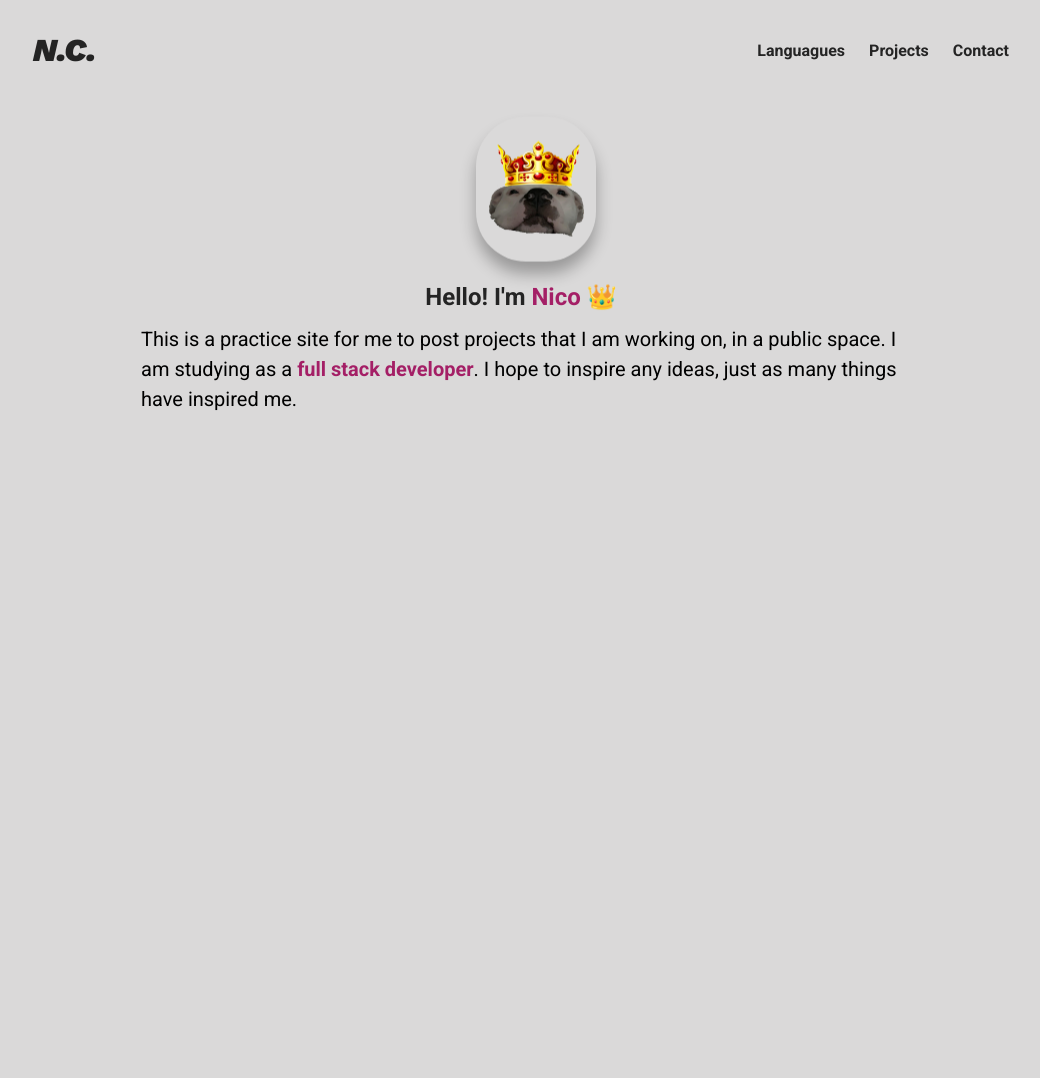
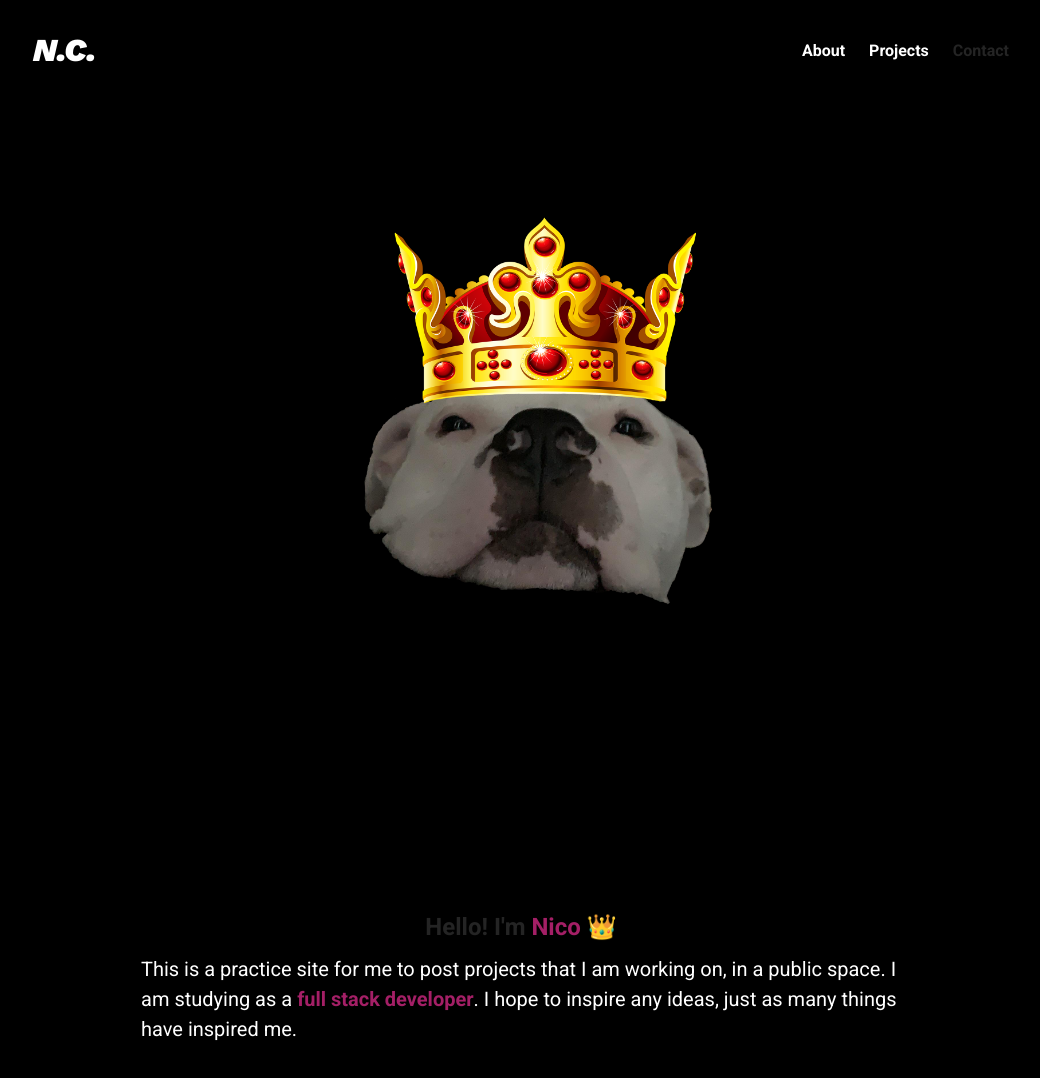
Before and after one commit to NicoChava/eportfoliopractice, a plain HTML site: page index.html in a window 1280 px wide. Shown: the whole page, without its empty margins (119-1159 px from the left). Before the commit the page ends 800 px from the top, so only its background shows below. Drawn offline with nearby package versions, Linux system fonts and the light colour scheme.

Commit message:
Big overhaul to layout of site. Need to clean up classes

```diff
--- a/index.html
+++ b/index.html
@@ -10,16 +10,14 @@
 </head>
 
 <body>
-    <section id="about-me">
-
     <nav>
-            <div><a class="personal__logo" href="#about-me">N.C.</a></div>
+        <div><a class="personal__logo" href="#logo">N.C.</a></div>
         <ul class="nav__link--list">
             <li><a class="
                 nav__link--anchor
                 link__hover-effect
                 link__hover-effect--black
-                    " href="#languages">Languagues</a></li>
+                " href="#about-me">About</a></li>
 
             <li><a class="
                 nav__link--anchor
@@ -33,27 +31,39 @@
                 " href="#contact">Contact</a></li>
         </ul>
     </nav>
+    <section id="logo">
 
         <div class="flex flex-1">
 
             <div class="about-me__info row">
                 <div class="about-me__info--container">
                     <figure>
-    <img class="about-me__picture floating" src="./assets/147798732_262202668775052_215980931454329418_n.png" alt="The King  Himself">
+                        <img class="about-me__picture floating"
+                            src="./assets/147798732_262202668775052_215980931454329418_n.png" alt="The King  Himself">
                     </figure>
-<h1 class="about-me__info--title">Hello! I'm <span class="text--pink">Nico</span> 👑 </h1>
-<p class="about-me__info--para">
-    This is a practice site for me to post projects that I am working on, in a public space. I am studying as a <strong class="text--pink">full stack developer</strong>. I hope to inspire any ideas, just as many things have inspired me.
-</p>
                 </div>
             </div>
         </div>
 
 
     </section>
-
-    <section id="languages"></section>
-    <section id="projects"></section>
+    <section id="about-me">
+        <div class="about-me__info row">
+            <div class="about-me__info--container">
+                <h1 class="about-me__info--title">Hello! I'm <span class="text--pink">Nico</span> 👑 </h1>
+                <p class="about-me__info--para">
+                    This is a practice site for me to post projects that I am working on, in a public space. I am
+                    studying as a
+                    <strong class="text--pink">full stack developer</strong>. I hope to inspire any ideas, just as many
+                    things
+                    have inspired me.
+                </p>
+            </div>
+        </div>
+    </section>
+    <section id="projects">
+        <div class="project-box"></div>
+    </section>
     <section id="contact"></section>
 </body>
 
--- a/styles.css
+++ b/styles.css
@@ -13,7 +13,8 @@ MAIN CODE
 */
 
 * {
-    background-color: #dad9d9;
+    background-color: black;
+    color: white;
     font-family: 'Roboto', sans-serif;
     padding: 0;
     margin: 0;
@@ -61,7 +62,7 @@ li {
 
 .floating {
     animation-name: floating;
-    animation-duration: 3s;
+    animation-duration: 2s;
     animation-iteration-count: infinite;
     animation-timing-function: ease-in-out;
     margin-left: 30px;
@@ -97,6 +98,8 @@ nav {
     justify-content: space-between;
     align-items: center;
     position: sticky;
+    position: -webkit-sticky;
+    top: 0;
 }
 
 .nav__link--list {
@@ -105,7 +108,7 @@ nav {
 
 .nav__link--anchor {
     margin: 0 12px;
-    color: #242424;
+    color: #ffffff;
     font-weight: 700;
     text-decoration: none;
     transition: all 300ms ease;
@@ -114,7 +117,7 @@ nav {
 
 .nav__link--anchor:hover {
     background-color: #6030b1;
-    color: #dad9d9;
+    color: #ffffff;
     padding: 8px 20px;
     border-radius: 50px;
 }
@@ -129,8 +132,8 @@ nav {
 }
 
 .nav__link--anchor-primary:hover {
-    background-color: #a41f66;
-    color: #dad9d9;
+    background-color: #4b494a;
+    color: #ffffff;
     padding: 8px 20px;
     border-radius: 50px;
 }
@@ -140,8 +143,8 @@ nav {
 }
 
 .personal__logo:hover {
-    background-color: #a41f66;
-    color: #dad9d9;
+    background-color: #4b494a;
+    color: #ffffff;
     font-size: 38px;
     padding: 8px 20px;
     border-radius: 50px;
@@ -149,12 +152,12 @@ nav {
 
 .personal__logo {
     font-family: 'Work Sans', sans-serif;
-    color: #242424;
+    color: #ffffff;
     font-size: 32px;
     margin: 0 12px;
     font-weight: 700;
     text-decoration: none;
-    transition: all 300ms ease;
+    transition: all 200ms ease;
 }
 
 /*
@@ -174,21 +177,13 @@ ABOUT ME
     flex-direction: column;
     justify-content: center;
     align-items: center;
+    overflow: hidden;
 }
 
-.about-me__picture {
-    width: 120px;
-    height: 145px;
-    border-radius: 50px;
-    box-shadow: 0 12px 16px rgba(0, 0, 0, 0.3);
-    margin-bottom: 16px;
-    /* Fixing Picture */
-    transform: translatey(-20px) translateX(-2px) scale(.9);
-}
 
 .about-me__picture {
-    width: 120px;
-    height: 145px;
+    width: 440px;
+    height: 585px;
     border-radius: 50px;
     box-shadow: 0 12px 16px rgba(0, 0, 0, 0.3);
     margin-bottom: 16px;
@@ -204,3 +199,31 @@ ABOUT ME
     font-size: 20px;
     margin-bottom: 28px;
 }
+
+/*
+
+Intro Page
+
+*/
+
+#logo {
+    min-height: 100vh;
+    display: flex;
+    flex-direction: column;
+    justify-content: center;
+    align-items: center;
+}
+
+/*
+
+Projects
+
+*/
+
+#projects {
+    min-height: 100vh;
+    display: flex;
+    flex-direction: column;
+    justify-content: center;
+    align-items: center;
+}
```
Lines whose indentation alone changed are shown as unchanged.
